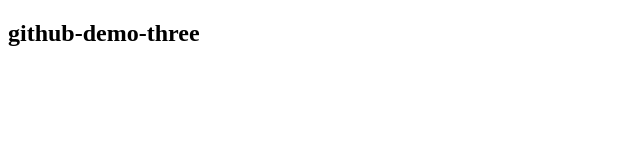
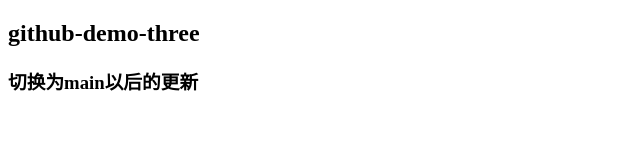
Before and after one commit to tminm/github-three, a plain HTML site: page index.html in a window 1280 px wide. Shown: the whole page, without its empty margins (0-640 px from the left). Drawn offline with Linux system fonts and the light colour scheme.

Commit message:
第一次更新

```diff
--- a/index.html
+++ b/index.html
@@ -8,5 +8,8 @@
 </head>
 <body>
     <h2>github-demo-three</h2>
+
+    <h3>切换为main以后的更新</h3>
+
 </body>
 </html>
```
